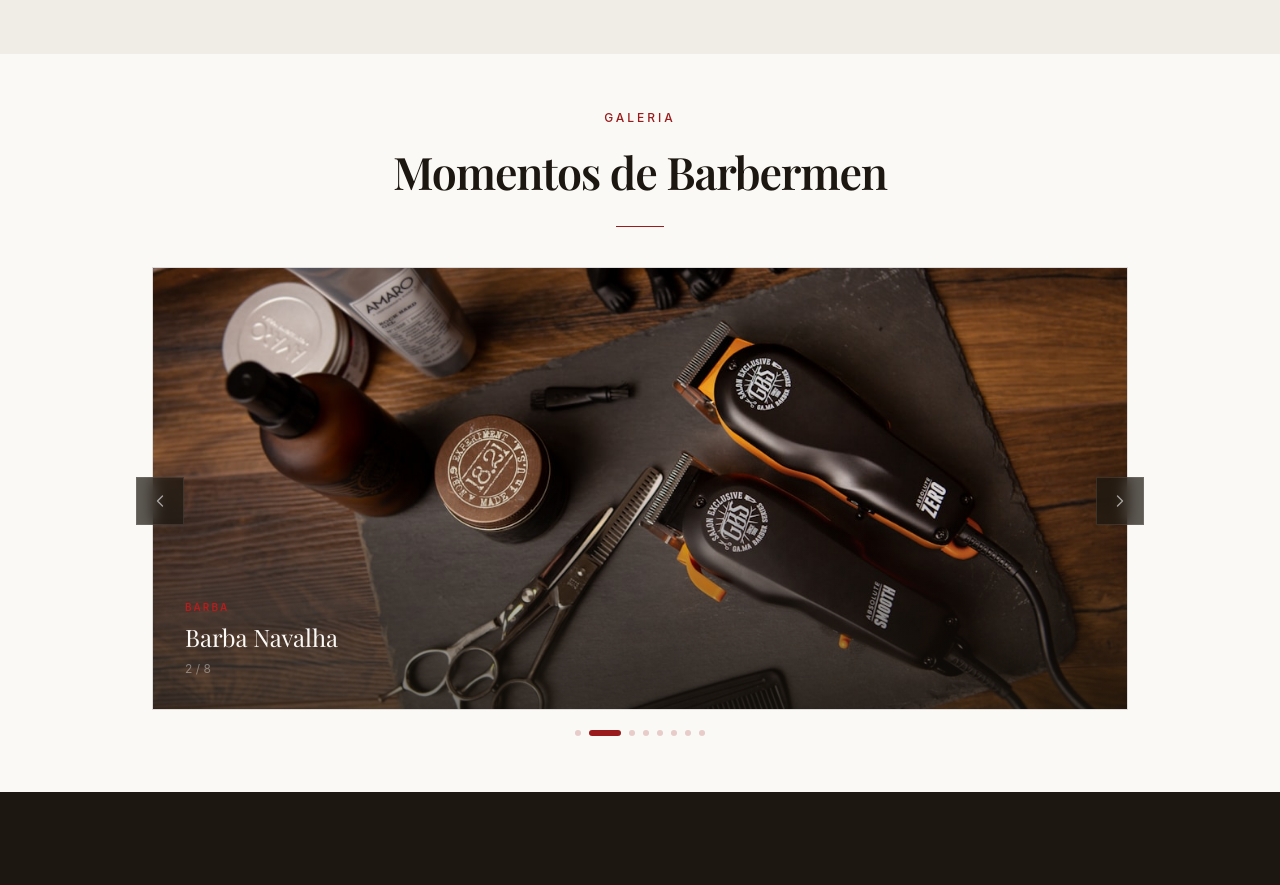
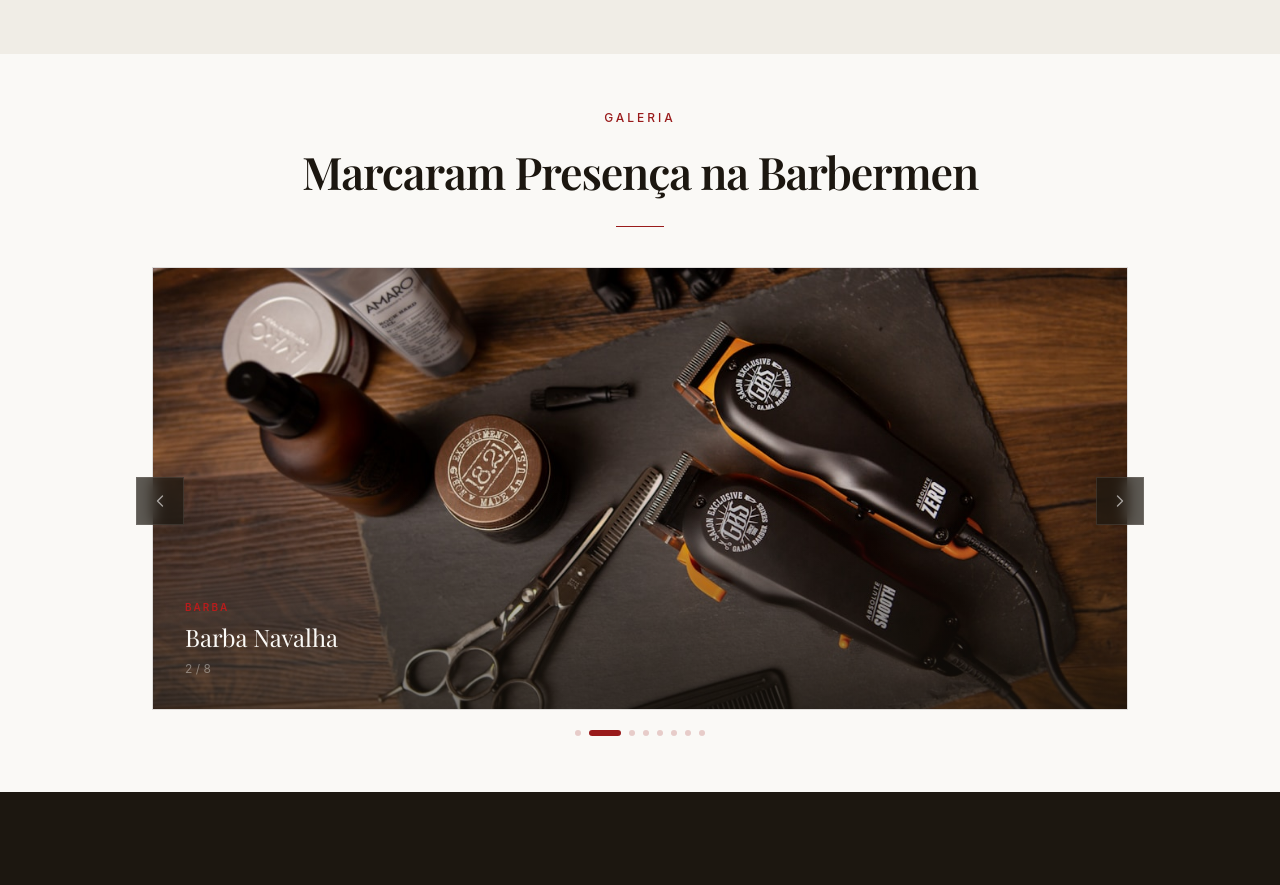
Before and after one commit to dgilmourcode/barbermen, an Astro site: page / in a window 1280 px wide. Shown: the part 2060-2945 px from the top of the page. Built offline with nearby package versions, Linux system fonts and the light colour scheme; Astro itself is replaced by a stand-in of ours.

Commit message:
feat: change gallery title to 'Marcaram Presença na Barbermen'

```diff
--- a/src/components/ProfessionalGallery.tsx
+++ b/src/components/ProfessionalGallery.tsx
@@ -75,7 +75,7 @@ export default function ProfessionalGallery() {
           >
             <span className="text-xs font-medium tracking-[0.25em] uppercase text-brass mb-3 block">Galeria</span>
             <h2 className="font-[family-name:var(--font-display)] text-[clamp(1.8rem,3.5vw,2.8rem)] font-semibold text-bark tracking-tight">
-              Momentos de Barbermen
+              Marcaram Presença na Barbermen
             </h2>
             <div className="w-12 h-px bg-red mx-auto mt-5" />
           </motion.div>
```
